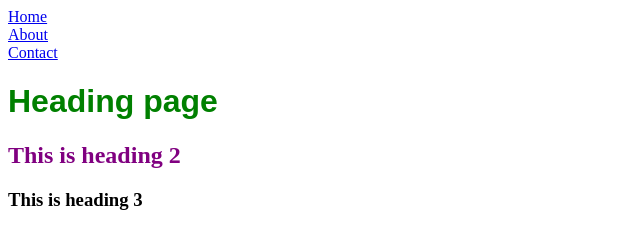
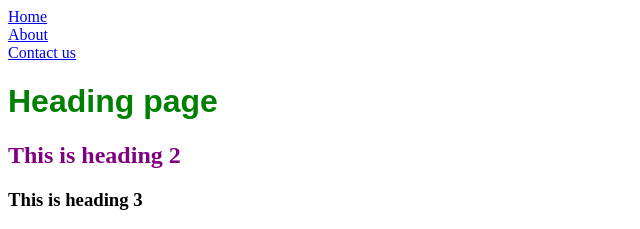
Before and after one commit to Mmakoma65/AppAcacademyWeek1, a plain HTML site: page index.html in a window 1280 px wide. Shown: the top 229 px of the page, 0-640 px from the left. Drawn offline with Linux system fonts and the light colour scheme.

Commit message:
Update index.html

```diff
--- a/index.html
+++ b/index.html
@@ -6,7 +6,7 @@
             <body>
                 <a href="index.html">Home</a></br>
                 <a href="about.html">About</a></br>
-                <a href="#">Contact</a></br>
+                <a href="#">Contact us</a></br>
                 <h1>Heading page</h1>
                 <h2>This is heading 2</h2>
                 <h3>This is heading 3</h3>
```
